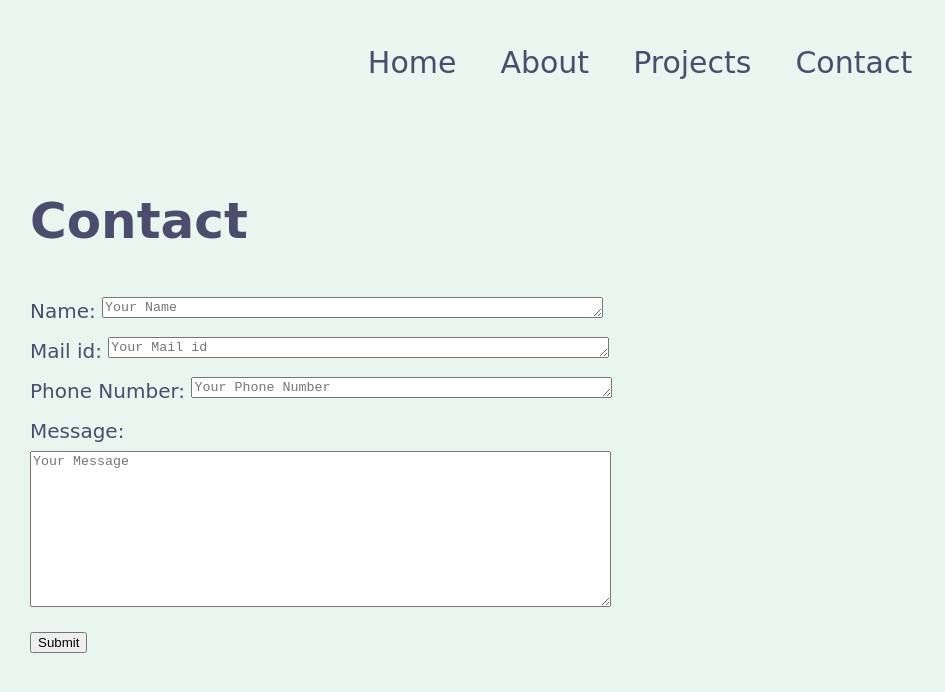
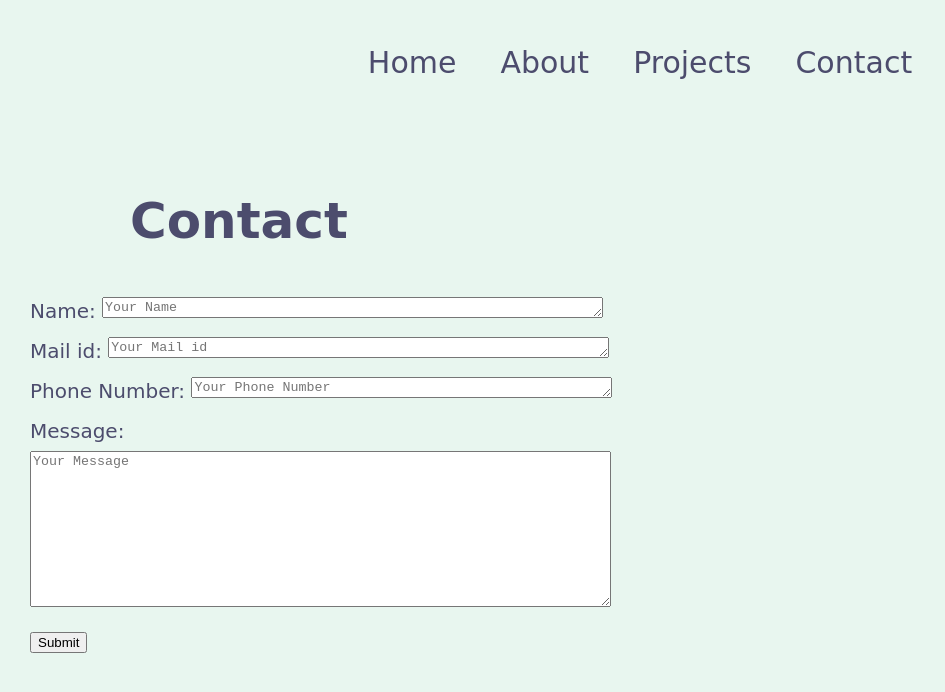
Before and after one commit to nishkalareddy/personal_site, a plain HTML site: page Contact.html in a window 1280 px wide. Shown: the whole page, without its empty margins (0-945 px from the left). Drawn offline with Linux system fonts and the light colour scheme.

Commit message:
Update Contact.html

```diff
--- a/Contact.html
+++ b/Contact.html
@@ -13,7 +13,7 @@
     <a href="Contact.html">Contact</a>
     </div>
     <div class="cat">
-    <h2 style="text-align:left;">Contact</h2>
+      <h2 style="text-align:left; margin-left:100px;">Contact</h2>
       <div class="nish">
         <form class="" action="index.html" method="post">
           <label for="">Name:</label>
```
Lines whose indentation alone changed are shown as unchanged.
